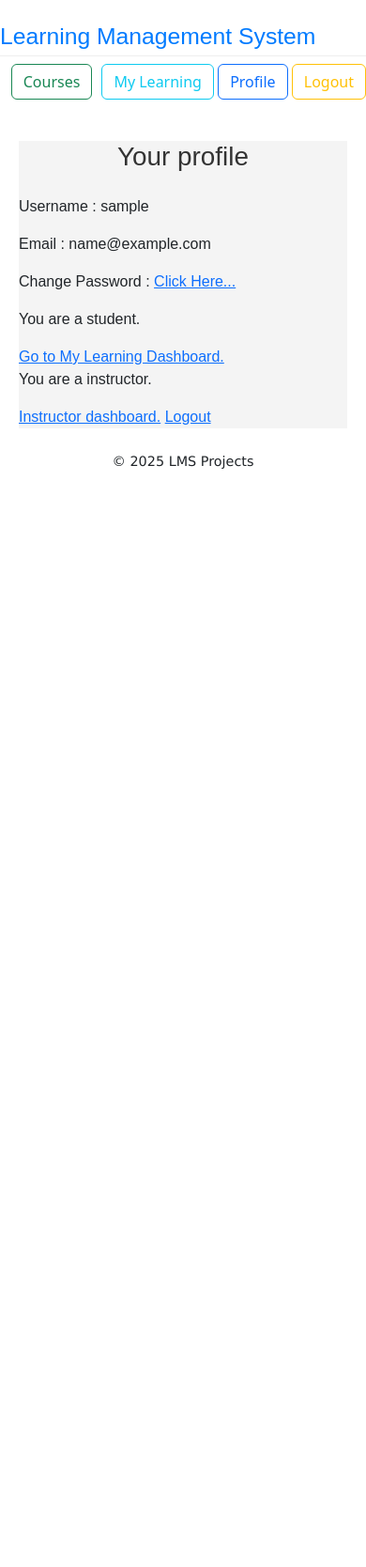
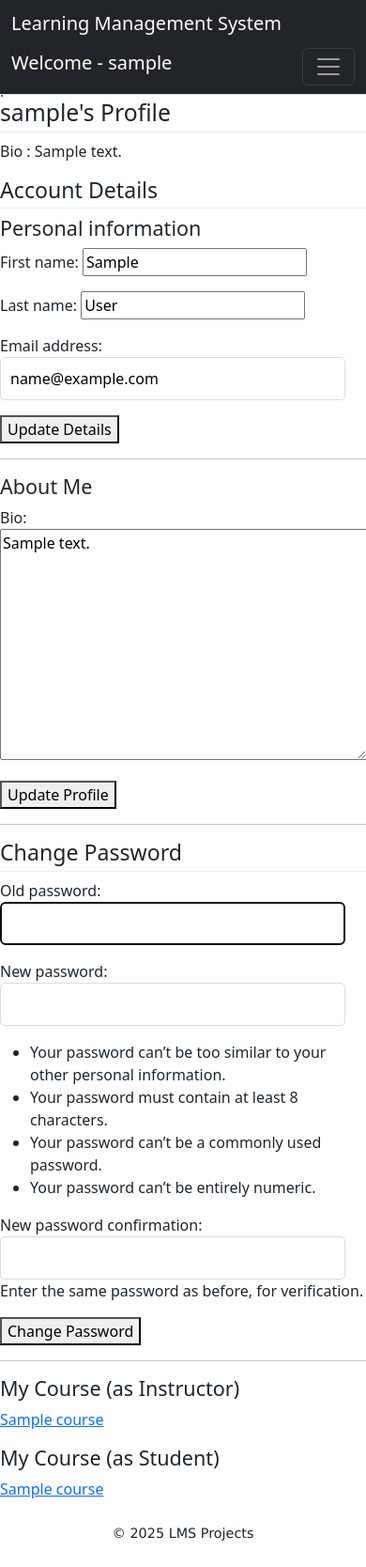
Before and after one commit to Anirudh11V/Learning_Management_System, a Django app: page /profile/ in a window 390 px wide. Shown: the whole page at 94% size. Before the commit the page ends 499 px from the top, so only its background shows below. Run offline with Django 5.2, Linux system fonts and the light colour scheme; a user stored in the database is signed in; tables that the repository leaves empty hold one stand-in row (values such as "Sample post"); parts of the project's set-up code (start-up, migrations or seed data) failed here and were passed over.

Commit message:
Added responsive navbar, lesson navigation, changes in profile and instructor course management.

```diff
--- a/lms/courses/models.py
+++ b/lms/courses/models.py
@@ -62,7 +62,7 @@ class Module(models.Model):
     slug = models.SlugField(max_length= 50, blank= True)
     title = models.CharField(max_length= 50)
     description = models.TextField(blank= True, null= True)
-    order = models.PositiveIntegerField(default= 0, blank= False, null= False)
+    order = models.PositiveIntegerField(default= 1, blank= False, null= False)
 
     class Meta:
         ordering = ['order']
@@ -91,7 +91,7 @@ class Lesson(models.Model):
     text_content = models.TextField(blank= True, null= True)
     video_url = models.URLField(max_length= 250, blank= True, null= True)
     file_upload = models.FileField(blank=True, null= True)
-    order = models.PositiveIntegerField(blank= False, null= False, default= 0)
+    order = models.PositiveIntegerField(blank= False, null= False, default= 1)
     created_at = models.DateTimeField(auto_now_add= True)
     updated_at = models.DateField(auto_now= True)
     is_published = models.BooleanField(default= False)
--- a/lms/courses/urls.py
+++ b/lms/courses/urls.py
@@ -3,8 +3,6 @@ from . import views
 
 app_name = 'courses'
 urlpatterns = [
-    path('', views.course_list, name= 'course_list'),
-    path('<slug:course_slug>/', views.course_detail, name= 'course_details'),
 
     # COURSE CRUD URL.
     path('create/', views.course_create, name= 'course_create'),
@@ -29,7 +27,8 @@ urlpatterns = [
          name= 'mark_lesson_complete'),
     path('<slug:course_slug>/<slug:module_slug>/<slug:lesson_slug>/', views.lesson_detail, name= 'lesson_details'),
 
-
-    # path('<slug:course_slug>/manage/', views.course_content_manage, name= 'course_content_manage'),
+    path('<slug:course_slug>/', views.course_detail, name= 'course_details'),
+    path('', views.course_list, name= 'course_list'),
+#     path('<slug:course_slug>/manage/', views.course_content_manage, name= 'course_content_manage'),
 
 ]
--- a/lms/templates/main.html
+++ b/lms/templates/main.html
@@ -13,41 +13,9 @@
 
 </head>
 <body>
-    <header><br>
-        <nav>
-            <h2>Learning Management System</h2>
-            <div id="nav">
-
-                <a href="{% url 'courses:course_list' %}" class="btn btn-outline-success" type="block">Courses</a>
-                {% if request.user.is_authenticated %}
-
-                    {% if request.user.is_student %}
-                    <span>
-                        <a href="{% url 'users:student_dashboard' %}" class="btn btn-outline-info">My Learning</a>
-
-                    {% elif request.user.is_instructor %}
-
-                        <a href="{% url 'users:instructor_dashboard' %}" class="btn btn-outline-info">My Dashboard</a>
-                    </span>
-
-                    {% endif %}
-
-                <span>
-                    <a href="{% url 'users:profile' %}" class="btn btn-outline-primary">Profile</a>
-                    <a href="{% url 'users:logout' %}" class="btn btn-outline-warning">Logout</a>
-                </span>
-
-                {% else %}
-
-
-                <a href="{% url 'users:register' %}" class="btn btn-outline-primary">Register</a>
-                <a href="{% url 'users:login' %}" class="btn btn-outline-primary">Login</a>
-
-
-                {% endif %}
-            </div>
-        </nav><br>
-    </header>
+    <header>
+        {% include 'nav.html' %}
+    </header><br><hr><br>
 
     <main>
         {% if messages %}
--- /dev/null
+++ b/lms/templates/nav.html
@@ -0,0 +1,67 @@
+<nav class="navbar navbar-dark bg-dark border-bottom border-body fixed-top">
+
+    <div class="container-fluid">
+
+        <h1 class="navbar-brand">Learning Management System</h1>
+        <h6 class="navbar-brand">Welcome - {{request.user.username}}</h6>
+
+        <button class="navbar-toggler" type="button" data-bs-toggle="offcanvas" data-bs-target="#offcanvasDarkNavbar"
+                                        aria-controls="offcanvasDarkNavbar" aria-label="Toggle navigation">
+        <span class="navbar-toggler-icon"></span>
+        </button>
+
+        <div class="offcanvas offcanvas-end text-bg-dark" tabindex="-1" id="offcanvasDarkNavbar"
+                                                        aria-labelledby="offcanvasDarkNavbarLabel">
+            <div class="offcanvas-header">
+                <h5 class="offcanvas-title" id="offcanvasDarkNavbarLabel">LMS</h5>
+                <button class="btn-close btn-close-white" type="button" data-bs-dismiss="offcanvas"
+                        aria-label="Close"></button>
+            </div>
+
+            <div class="offcanvas-body">
+
+                <ul class="navbar-nav justify-content-end flex-grow-1 pe-3">
+                    <li class="nav-item">
+                        <a href="{% url 'courses:course_list' %}" class="nav-link">
+                            Courses</a>
+                    </li>
+                {% if request.user.is_authenticated %}
+                    {% if request.user.is_student %}
+
+                    <li class="nav-item">
+                        <a href="{% url 'users:student_dashboard' %}" class="nav-link">
+                            My Learning</a>
+                    </li>
+
+                    {% elif request.user.is_instructor %}
+
+                    <li class="nav-item">
+                        <a href="{% url 'users:instructor_dashboard' %}" class="nav-link">
+                            My Dashboard</a>
+                    </li>
+
+                    {% endif %}
+
+                    <li class="nav-item">
+                        <a href="{% url 'users:profile' %}" class="nav-link">
+                            Profile</a>
+                        <a href="{% url 'users:logout' %}" class="nav-link">
+                            Logout</a>
+                    </li>
+
+                {% else %}
+
+                    <li class="nav-item">
+                        <a href="{% url 'users:register' %}" class="nav-link">
+                            Register</a>
+                        <a href="{% url 'users:login' %}" class="nav-link">
+                            Login</a>
+                    </li>
+
+                </ul>
+                {% endif %}
+            </div>
+
+        </div>
+    </div>
+</nav>
--- a/lms/users/forms.py
+++ b/lms/users/forms.py
@@ -1,7 +1,8 @@
-from typing import Any
 from django import forms
-from django.contrib.auth.forms import UserCreationForm, UserChangeForm
-from .models import MemberUser
+from django.contrib.auth.forms import UserCreationForm, UserChangeForm, PasswordChangeForm
+
+from django.contrib.auth import get_user_model
+from .models import MemberUser, Profile
 
 
 class MemberUserCreation(UserCreationForm):
@@ -27,3 +28,21 @@ class MemberUserChangeForm(UserChangeForm):
     class Meta:
         model = MemberUser
         fields = '__all__'
+
+
+User = get_user_model()
+
+class UserUpdateForm(forms.ModelForm):
+    class Meta:
+        model = User
+        fields = ['first_name', 'last_name', 'email']
+
+
+class ProfileUpdateForm(forms.ModelForm):
+    class Meta:
+        model = Profile
+        fields = ['bio']
+
+
+class CustomPasswordChangeForm(PasswordChangeForm):
+    pass
--- a/lms/users/templates/users/profile.html
+++ b/lms/users/templates/users/profile.html
@@ -2,48 +2,63 @@
 {% load static %}
 {% block content %}
 
-<main id="profile">
-    <!-- <section>
-        <div class="container">
-            <h1>{{page_title}}</h1>
+{% block title %}
+    {{page_title}}
+{% endblock title %}
 
-            <div class="profile_info">
-                <p><strong>Username : </strong>{{user.username}}</p>
-                <p><strong>Email : </strong>{{user.email}}</p>
-                <p><strong>Full Name : </strong>{{user.get_full_name|default:"Not set"}}</p>
-                <p><strong>Student : </strong>{% if request.user.is_student %}YES{% else %}No{% endif %}</p>
-                <p><strong>Instructor : </strong>{% if request.user.is_instructor %}YES{% else %}No{% endif %}</p>
-                <p><strong>Date Joined : </strong>{{user.date_joined|date:"M d, Y"}}</p>
-            </div>
+<main>
 
-            <div class="action_link">
-                <a href="{% url 'courses:course_list' %}">Back to course</a> <br>
+    <section>
+        <div>
+            <h2>{{request.user.username}}'s Profile</h2>
+            <p>Bio : {{request.user.profile.bio}}</p>
 
-                <form action="{% url 'users:logout' %}" method="post" class="btn btn">{% csrf_token %}
-                    <button class="action_link_a_logout-btn" type="submit">Logout</button>
+            <div>
+                <h3>Account Details</h3>
+                <form action="" method="post"> {% csrf_token %}
+                    <h4>Personal information</h4>
+                    {{user_form.as_p}}
+                    <button type="submit" name="update_user">Update Details</button>
                 </form>
-            </div>
+            </div><hr>
+
+            <div>
+                <form action="" method="post"> {% csrf_token %}
+                    <h4>About Me</h4>
+                    {{profile_form.as_p}}
+                    <button type="submit" name="update_profile">Update Profile</button>
+                </form>
+            </div><hr>
+
+            <div>
+                <h3>Change Password</h3>
+                <form action="" method="post"> {% csrf_token %}
+                    {{password_form.as_p}}
+                    <button type="submit" name="change_password">Change Password</button>
+                </form>
+            </div><hr>
+
+            {% if request.user.is_authenticated %}
+                <h4>My Course (as Instructor)</h4>
+                {% for course in instructor_course %}
+                    <p>
+                        <a href="{% url 'courses:course_details' course.slug %}">{{course.title}}</a>
+                    </p>
+                {% empty %}
+                    <p>You haven't created any course yet.</p>
+                {% endfor %}
+
+                <h4>My Course (as Student)</h4>
+                {% for enrolled in enrolled_course %}
+                    <p>
+                        <a href="{% url 'courses:course_details' enrolled.course.slug %}">{{enrolled.course.title}}</a>
+                    </p>
+                {% empty %}
+                    <p>You are not enrolled in any course yet.</p>
+                {% endfor %}
+            {% endif %}
         </div>
-    </section> -->
-    <section>
-        <h1>Your profile</h1>
-        <p>Username : {{request.user.username}}</p>
-        <p>Email : {{request.user.email}}</p>
-        <p>Change Password : <a href="{% url 'password_reset' %}">Click Here...</a></p>
-
-        {% if request.user.is_student %}
-            <p>You are a student.</p>
-            <a href="{% url 'users:student_dashboard' %}">Go to My Learning Dashboard.</a>
-        {% endif %}
-
-        {% if request.user.is_instructor %}
-            <p>You are a instructor.</p>
-            <a href="{% url 'users:instructor_dashboard' %}">Instructor dashboard.</a>
-        {% endif %}
-
-        <a href="{% url 'users:logout' %}">Logout</a>
     </section>
-
 </main>
 
 {% endblock content %}
--- a/lms/users/views.py
+++ b/lms/users/views.py
@@ -5,8 +5,11 @@ from django.contrib.auth.decorators import login_required
 from django.contrib import messages
 from django.urls import reverse_lazy
 from django.db import IntegrityError
+from django.contrib.auth import get_user_model, update_session_auth_hash
+from django.contrib.auth.forms import PasswordChangeForm
 
-from .forms import MemberUserChangeForm, MemberUserCreation
+from .forms import MemberUserChangeForm, MemberUserCreation, UserUpdateForm, ProfileUpdateForm, PasswordChangeForm
+from .models import Profile
 from enrollment.models import Enroll
 from courses.models import Course
 # Create your views here.
@@ -69,7 +72,38 @@ def logout_user(request):
 
 @login_required(login_url= 'users:login')
 def profile(request):
-    context ={'user': request.user, 'page_title': 'profile'}
+    user = request.user
+    if request.method == 'POST':
+        user_form = UserUpdateForm(request.POST, instance= user)
+        profile_form = ProfileUpdateForm(request.POST, instance= user.profile)
+        password_form = PasswordChangeForm(data= request.POST, user= user )
+
+        if 'update_user' in request.POST and user_form.is_valid():
+            user_form.save()
+            messages.success(request, "Your accounts details are updated successfully.")
+            return redirect('users:profile')
+
+        elif 'update_profile' in request.POST and profile_form.is_valid():
+            profile_form.save()
+            messages.success(request, "Your profile details are updated successfully.")
+            return redirect('users:profile')
+
+        elif 'change_password' in request.POST and password_form.is_valid():
+            new_password = password_form.save()
+            update_session_auth_hash(request, new_password)
+            messages.success(request, "Your password was successfully updated.")
+            return redirect('users:profile')
+
+    else:
+        user_form = UserUpdateForm(instance= user)
+        profile_form = ProfileUpdateForm(instance= user.profile)
+        password_form = PasswordChangeForm(user= user)
+
+    enrolled_course = Enroll.objects.filter(student= user)
+    instructor_course = Course.objects.filter(instructor= user)
+
+    context ={'user_form': user_form, 'profile_form': profile_form, 'password_form': password_form,
+              'enrolled_course': enrolled_course, 'instructor_course': instructor_course, 'page_title': 'profile'}
     return render(request, 'users/profile.html', context)
 
 
```
Also changed, not shown: lms/courses/templates/courses/course_detail.html (+12 -24 lines), lms/courses/templates/courses/lesson_detail.html (+14 -2 lines), lms/courses/templates/partials/instructor_course_management.html (added, +44 -0 lines), lms/courses/views.py (+26 -13 lines), lms/users/models.py (+12 -0 lines), lms/users/signals.py (added, +18 -0 lines), lms/README.md, lms/courses/migrations/0003_alter_lesson_order_alter_module_order.py (added), lms/users/migrations/0002_profile.py (added).
